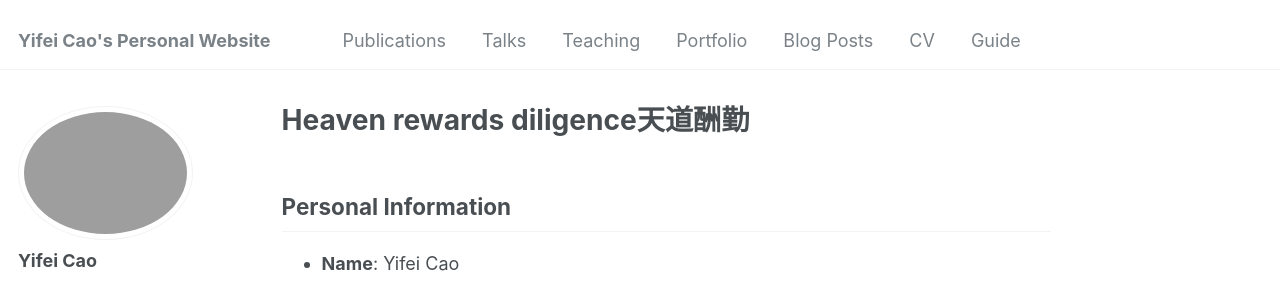
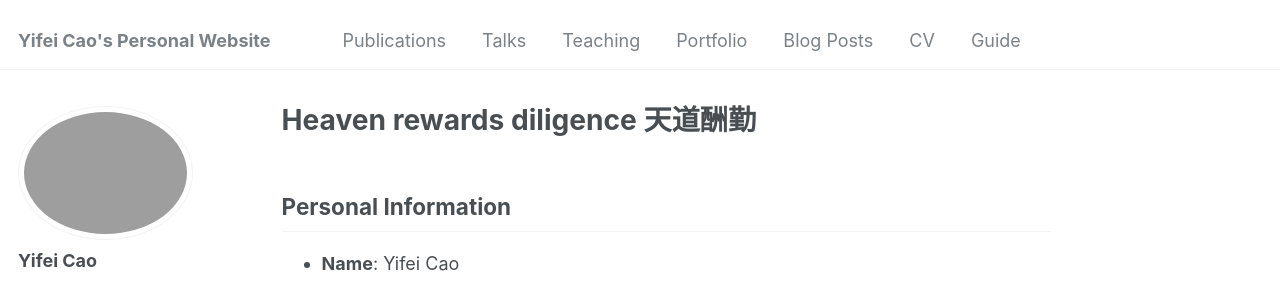
Before and after one commit to cyfedu-dlut/PersonalWeb, a Jekyll site: the page built from _pages/about.md, in a window 1280 px wide and 900 px high. Shown: the top 284 px of the window. Built offline with Jekyll 4.4.1, drawn with Linux system fonts in a browser that asks for light colours; some web fonts are replaced.

```diff
--- a/_pages/about.md
+++ b/_pages/about.md
@@ -1,6 +1,6 @@
 ---
 permalink: /
-title: "Heaven rewards diligence天道酬勤"
+title: "Heaven rewards diligence  天道酬勤"
 author_profile: true
 redirect_from:
   - /about/
```
